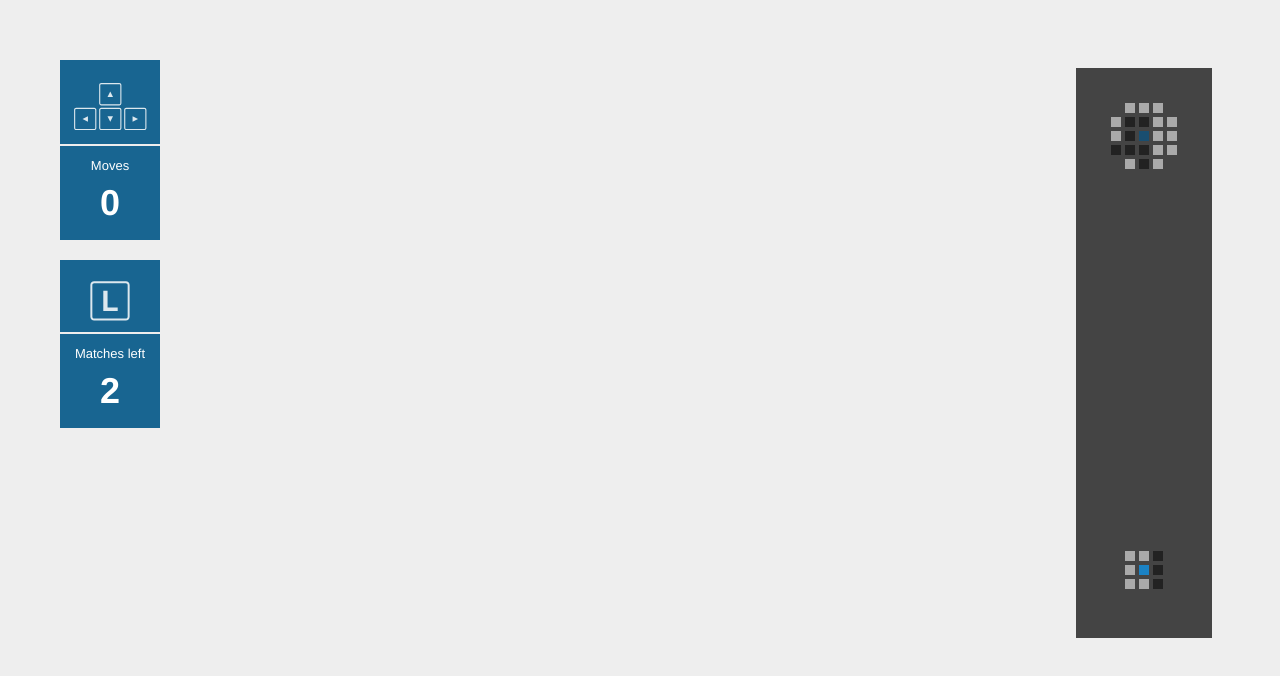
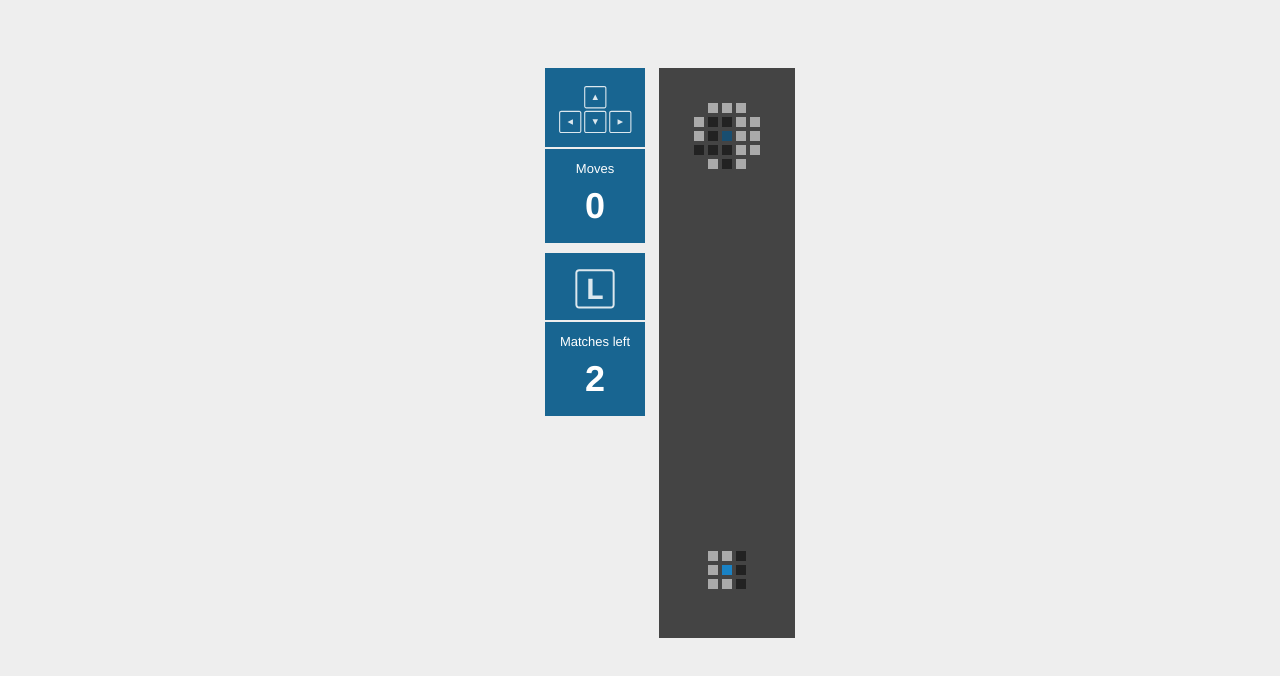
Before and after one commit to sebgeelen/pixels-field, a website: page index.html in a window 1280 px wide. Drawn offline with Linux system fonts and the light colour scheme.

Commit message:
minor css alignement

```diff
--- a/css/css.less
+++ b/css/css.less
@@ -7,8 +7,14 @@ body {
 }
 
 #container {
+  position: relative;
+
+  width: 310px;
+
+  padding-top: 60px;
+  margin: auto;
+
   text-align: right;
-  padding: 60px;
 }
 
 // user interface
@@ -26,7 +32,7 @@ body {
   >div {
     min-height: 80px;
     padding: 10px;
-    margin-bottom: 20px;
+    margin-bottom: 10px;
 
     background-color: #186591;
     color: #fff;
@@ -45,6 +51,7 @@ body {
   }
   img {
     opacity: .85;
+    margin-top: -5px;
   }
 }
 
```
Also changed, not shown: css/css.css.
